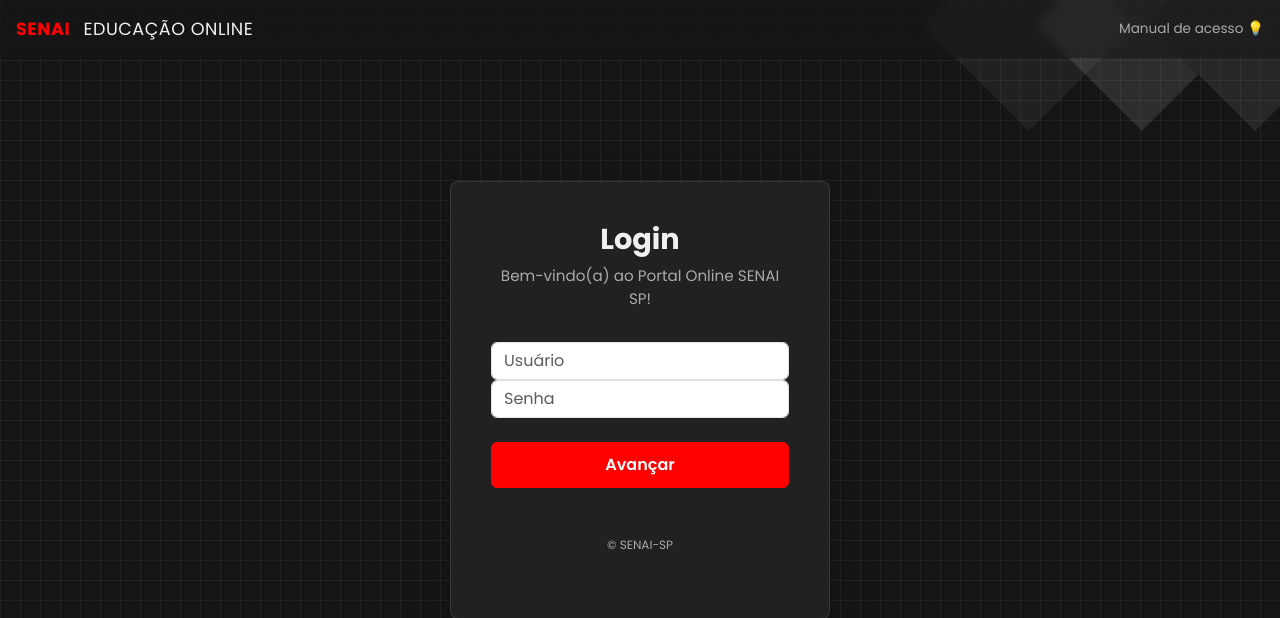
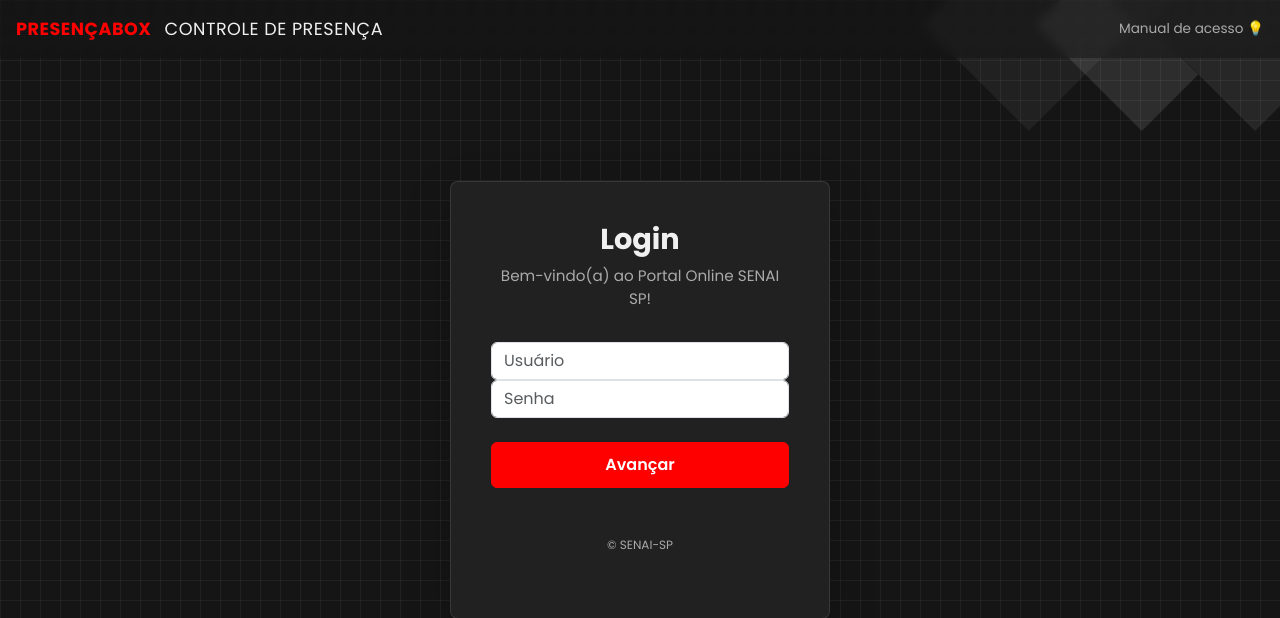
Before and after one commit to BrunoDuranTeodoro/PresencaBox, a Flask app: page /professor/login in a window 1280 px wide; the page is wider, and only the part inside the window is pictured. Shown: the top 618 px of that part. Run offline with Flask 3, Linux system fonts and the light colour scheme.

Commit message:
UPDATE: Alterando logo e nome

```diff
--- a/templates/Professor/loginProfessor.html
+++ b/templates/Professor/loginProfessor.html
@@ -14,7 +14,7 @@
 
   <header class="header-senai d-flex justify-content-between align-items-center p-3">
     <div class="logo-text">
-        <span class="fw-bold me-2">SENAI</span> EDUCAÇÃO ONLINE
+        <span class="fw-bold me-2">PRESENÇABOX</span> CONTROLE DE PRESENÇA
     </div>
     <a href="#" class="manual-acesso">Manual de acesso 💡</a>
   </header>
```
